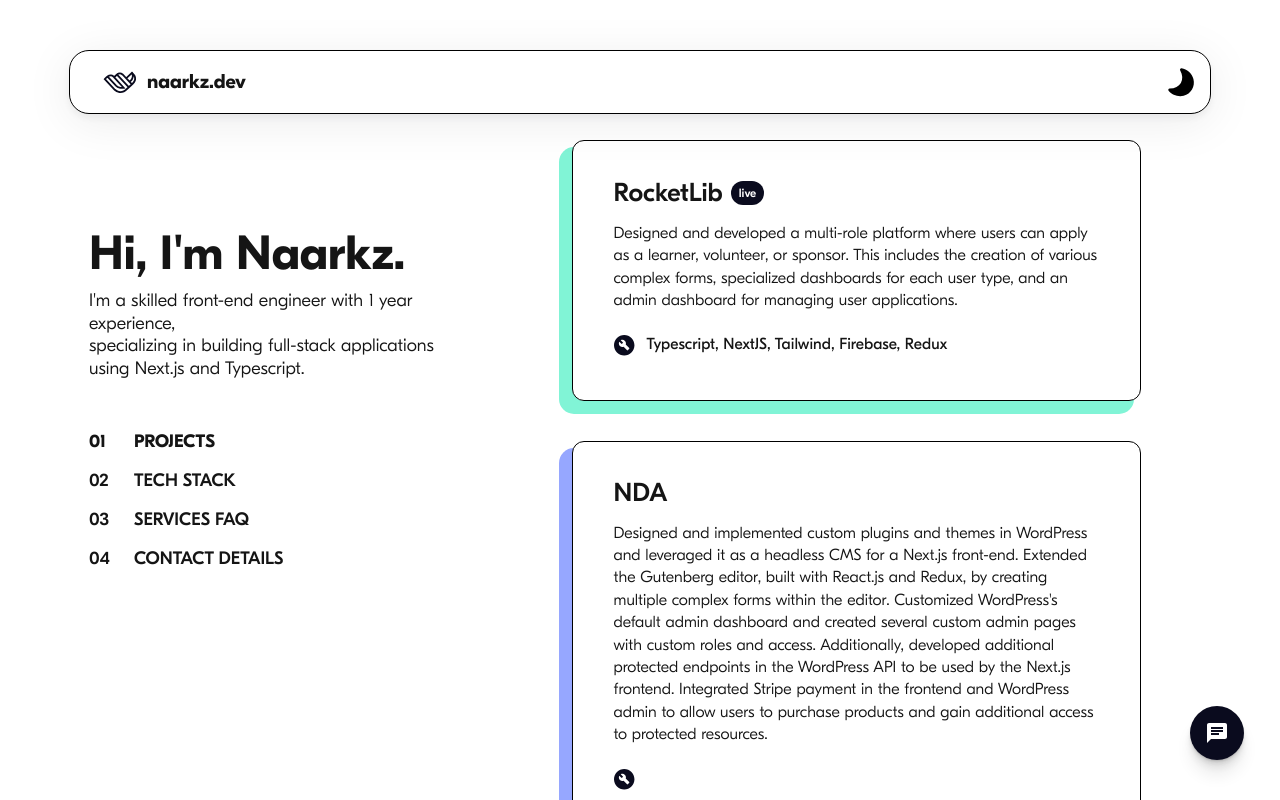
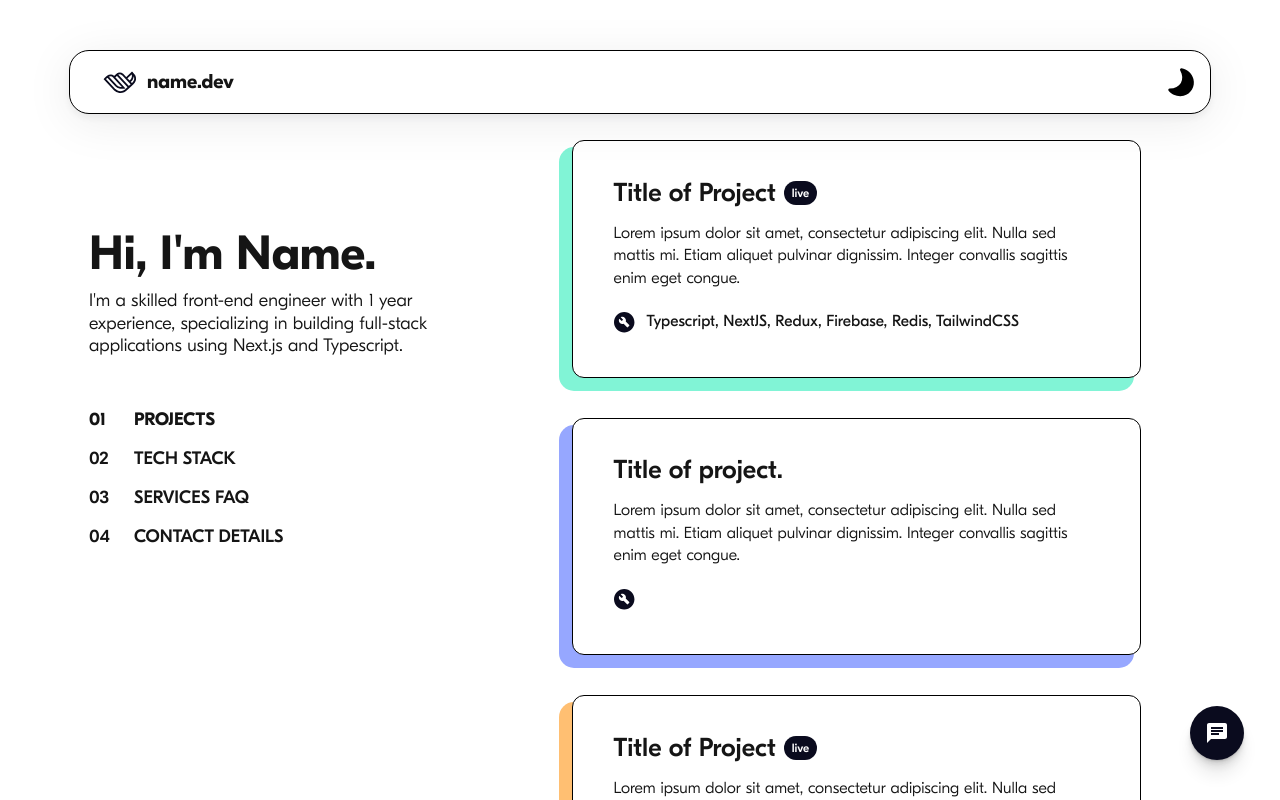
Before and after one commit to Eerkz/naarkzport, a Next.js app: page / in a window 1280 px wide. Built offline with nearby package versions, Linux system fonts and the light colour scheme.

Commit message:
chore: Hide personal details

```diff
--- a/components/layouts/Contact.tsx
+++ b/components/layouts/Contact.tsx
@@ -19,18 +19,12 @@ export default function Contact() {
         <li id="linkedin" className={`social-icon ${borderStyle}`}>
           <div className="social-inner">
             <div className="social-content social-front">
-              <a
-                href="https://www.linkedin.com/in/wilma-a-0b6576220/"
-                target="_blank"
-                rel="noreferrer"
-              >
               <Image
                 src={"/static/images/social/linkedin.svg"}
                 alt="linkedin-icon"
                 width={30}
                 height={30}
               />
-              </a>
             </div>
             <div className="social-content social-back">
               <a href="https://linkedin.com" target="_blank" rel="noreferrer">
@@ -47,24 +41,20 @@ export default function Contact() {
         <li id="email" className={`social-icon ${borderStyle}`}>
           <div className="social-inner">
             <div className="social-content social-front">
-              <CopyToClipboard text={"User#6678"}>
               <Image
                 src={"/static/images/social/discord.svg"}
                 alt="discord-icon"
                 width={30}
                 height={30}
               />
-              </CopyToClipboard>
             </div>
             <div className="social-content social-back">
-              <CopyToClipboard text={"Naarkz#7945"}>
               <Image
                 src={"/static/images/social/copy.svg"}
                 alt="copy-icon"
                 width={25}
                 height={25}
               />
-              </CopyToClipboard>
             </div>
           </div>
         </li>
@@ -81,38 +71,32 @@ export default function Contact() {
               </CopyToClipboard>
             </div>
             <div className="social-content social-back">
-              <CopyToClipboard text={"naark.dev@gmail.com"}>
               <Image
                 src={"/static/images/social/copy.svg"}
                 alt="copy-icon"
                 width={25}
                 height={25}
               />
-              </CopyToClipboard>
             </div>
           </div>
         </li>
         <li id="whatsapp" className={`social-icon ${borderStyle}`}>
           <div className="social-inner">
             <div className="social-content social-front">
-              <CopyToClipboard text={"naark.dev@gmail.com"}>
               <Image
                 src={"/static/images/social/whatsapp.svg"}
                 alt="whatsapp-icon"
                 width={30}
                 height={30}
               />
-              </CopyToClipboard>
             </div>
             <div className="social-content social-back">
-              <CopyToClipboard text={"naark.dev@gmail.com"}>
               <Image
                 src={"/static/images/social/copy.svg"}
                 alt="copy-icon"
                 width={25}
                 height={25}
               />
-              </CopyToClipboard>
             </div>
           </div>
         </li>
--- a/components/navigation/Nav.tsx
+++ b/components/navigation/Nav.tsx
@@ -28,7 +28,7 @@ export default function Nav() {
               theme === "light" ? "text-dark-mode-secondary" : "text-white"
             }`}
           >
-            naarkz.dev
+            name.dev
           </span>
         </div>
         <div className="flex relative">
--- a/components/utils/Accordion.tsx
+++ b/components/utils/Accordion.tsx
@@ -47,7 +47,9 @@ export default function Accordion({
             : "accordion-content-collapse"
         }`}
       >
-        {children}
+        {
+          "Lorem ipsum dolor sit amet, consectetur adipiscing elit. Duis sit amet ligula elit. Donec sed nulla nec nisl mattis volutpat. Morbi neque odio, rutrum non lacinia eget, sagittis vitae sapien. Morbi odio purus, suscipit venenatis urna quis, egestas ullamcorper massa. In porta suscipit lorem non porta."
+        }
       </div>
     </div>
   );
--- a/components/utils/ProjectBox.tsx
+++ b/components/utils/ProjectBox.tsx
@@ -26,9 +26,17 @@ export default function ProjectBox({
       ? "border-[1px] border-black bg-white text-dark-mode-secondary"
       : "bg-dark-mode-secondary-light dark-shadow";
 
+  const sampStack = [
+    "Typescript",
+    "NextJS",
+    "Redux",
+    "Firebase",
+    "Redis",
+    "TailwindCSS",
+  ];
+
   if (link) {
     return (
-      <Link href={link} target="_black" rel="noreferrer">
       <div
         className={`project-box-item min-h-[194px] md:ml-[15px] bg-white cursor-pointer rounded-[12px] ${conditinaStyles} px-[41px] py-[40px]`}
         style={{
@@ -36,7 +44,7 @@ export default function ProjectBox({
         }}
       >
         <h1 className="font-[500] text-[26px] leading-[23px] mb-[17px] flex items-center">
-            {title}
+          {"Title of Project"}
           <span
             className={`bg-dark-blue ${
               theme === "light"
@@ -48,7 +56,11 @@ export default function ProjectBox({
             live
           </span>
         </h1>
-          <p className="font-light text-[16px] leading-[140%]">{description}</p>
+        <p className="font-light text-[16px] leading-[140%]">
+          {
+            "Lorem ipsum dolor sit amet, consectetur adipiscing elit. Nulla sed mattis mi. Etiam aliquet pulvinar dignissim. Integer convallis sagittis enim eget congue."
+          }
+        </p>
         <div className="flex items-start mt-[22px]">
           <svg
             width="25"
@@ -66,11 +78,10 @@ export default function ProjectBox({
             />
           </svg>
           <p className="font-[400] text-[16px] leading-tight ml-[8px]">
-              {stack.join(", ")}
+            {sampStack.join(", ")}
           </p>
         </div>
       </div>
-      </Link>
     );
   }
   return (
@@ -81,9 +92,13 @@ export default function ProjectBox({
       }}
     >
       <h1 className="font-[500] text-[26px] leading-[23px] mb-[17px]">
-        {title}
+        {"Title of project."}
       </h1>
-      <p className={`font-light text-[16px] leading-[140%]`}>{description}</p>
+      <p className="font-light text-[16px] leading-[140%]">
+        {
+          "Lorem ipsum dolor sit amet, consectetur adipiscing elit. Nulla sed mattis mi. Etiam aliquet pulvinar dignissim. Integer convallis sagittis enim eget congue."
+        }
+      </p>
       <div className="text-white flex items-start mt-[22px]">
         <svg
           width="25"
@@ -102,7 +117,7 @@ export default function ProjectBox({
         </svg>
 
         <p className="font-[400] text-[16px] leading-startml-[8px]">
-          {stack.join(", ")}
+          {sampStack.join(", ")}
         </p>
       </div>
     </div>
--- a/pages/index.tsx
+++ b/pages/index.tsx
@@ -61,13 +61,13 @@ export default function Home() {
         <div className="md:mt-[140px]">
           <div className="mb-[51px]">
             <h1 className="font-bold text-[48px] leading-none">
-              Hi, I&apos;m Naarkz.
+              Hi, I&apos;m Name.
             </h1>
             <p className={`font-[300] text-lg leading-tight mt-3`}>
               I&apos;m a skilled front-end engineer with 1 year experience,{" "}
-              <br className="nest:block hidden" />
+              <br className="xl:block hidden" />
               specializing in building full-stack applications{" "}
-              <br className="nest:block hidden" /> using Next.js and Typescript.
+              <br className="xl:block hidden" /> using Next.js and Typescript.
             </p>
           </div>
           <ul className="font-[500] text-[18px] leading-[21px] flex flex-col gap-y-[18px] uppercase">
```
Lines whose indentation alone changed are shown as unchanged.
